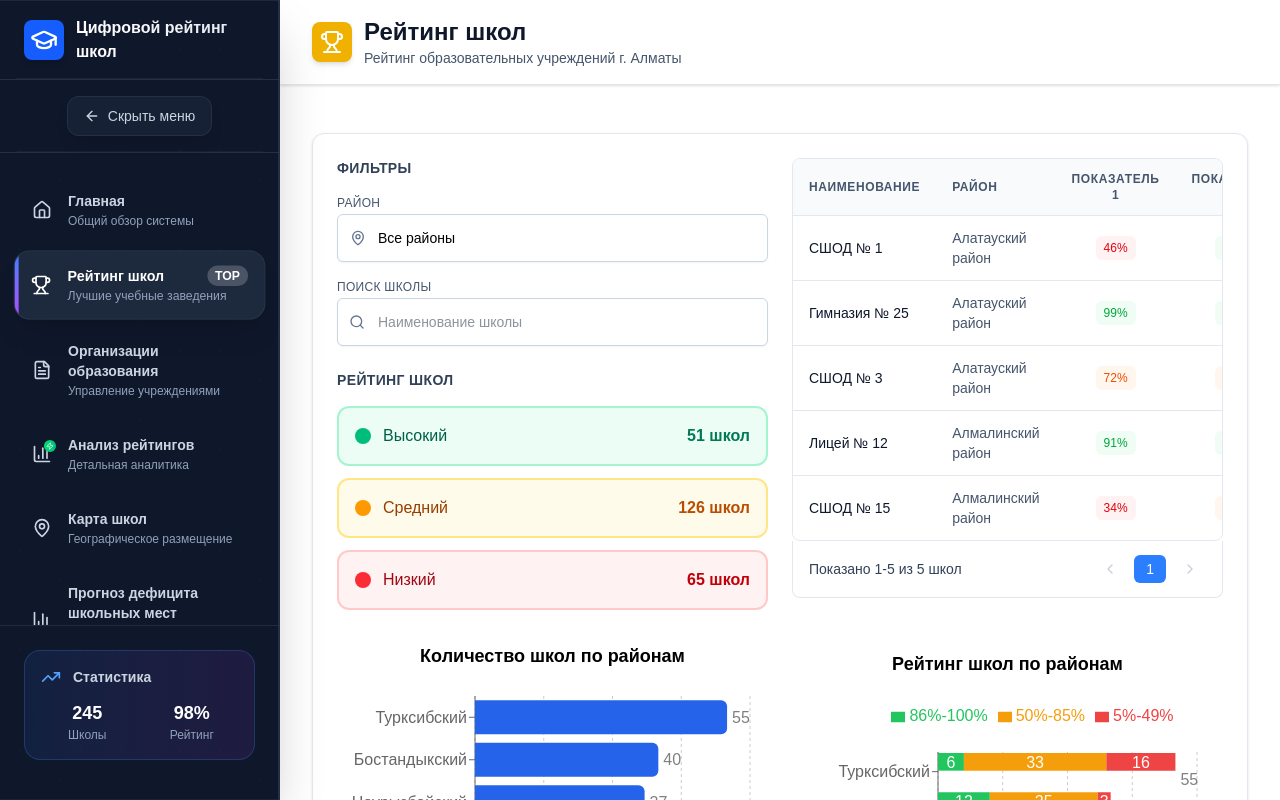
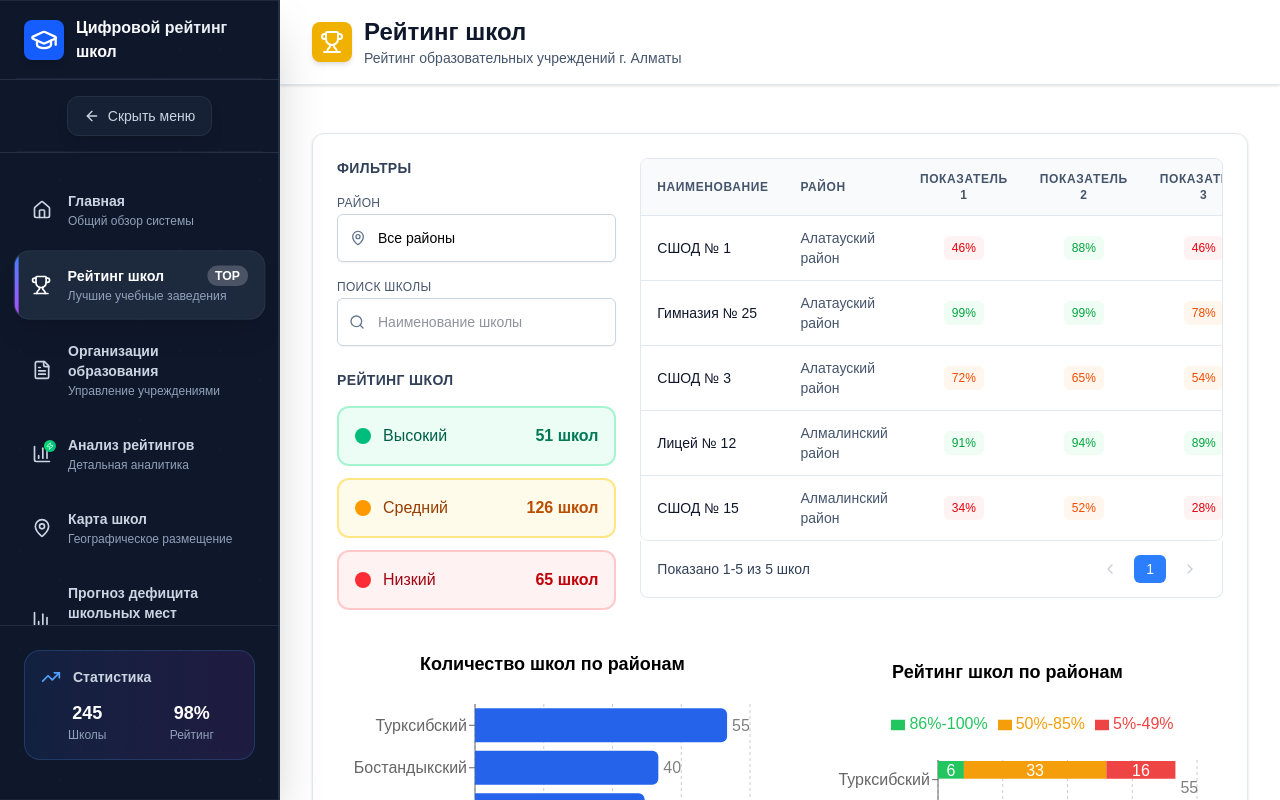
Before and after one commit to Kutcher1945/schools_rating, a Next.js app: page /rating in a window 1280 px wide. Built offline with nearby package versions, Linux system fonts and the light colour scheme.

Commit message:
Raiting page fixes

```diff
--- a/src/app/rating/page.tsx
+++ b/src/app/rating/page.tsx
@@ -89,7 +89,7 @@ export default function RatingPage() {
                         variants={itemVariants}
                         // whileHover={cardHoverVariants.hover}
                     >
-                        <div className="grid grid-cols-1 gap-6 sm:grid-cols-1 lg:grid-cols-2">
+                        <div className="grid grid-cols-1 gap-6 sm:grid-cols-1 lg:grid-cols-3 mb-8">
                             <div className="flex flex-col gap-6">
                                 <div className="space-y-3">
                                     <h3 className="text-sm font-semibold text-slate-700 uppercase tracking-wide">Фильтры</h3>
@@ -156,9 +156,11 @@ export default function RatingPage() {
                                     </motion.div>
                                 </div>
                             </div>
-                            <div className="overflow-x-auto">
+                            <div className="overflow-x-auto lg:col-span-2">
                                 <RatingTable/>
                             </div>
+                        </div>
+                        <div className="grid grid-cols-1 gap-6 sm:grid-cols-1 lg:grid-cols-2">
                             <div className="p-2 h-full">
                                 <SchoolNumberBarChart/>
                             </div>
```
